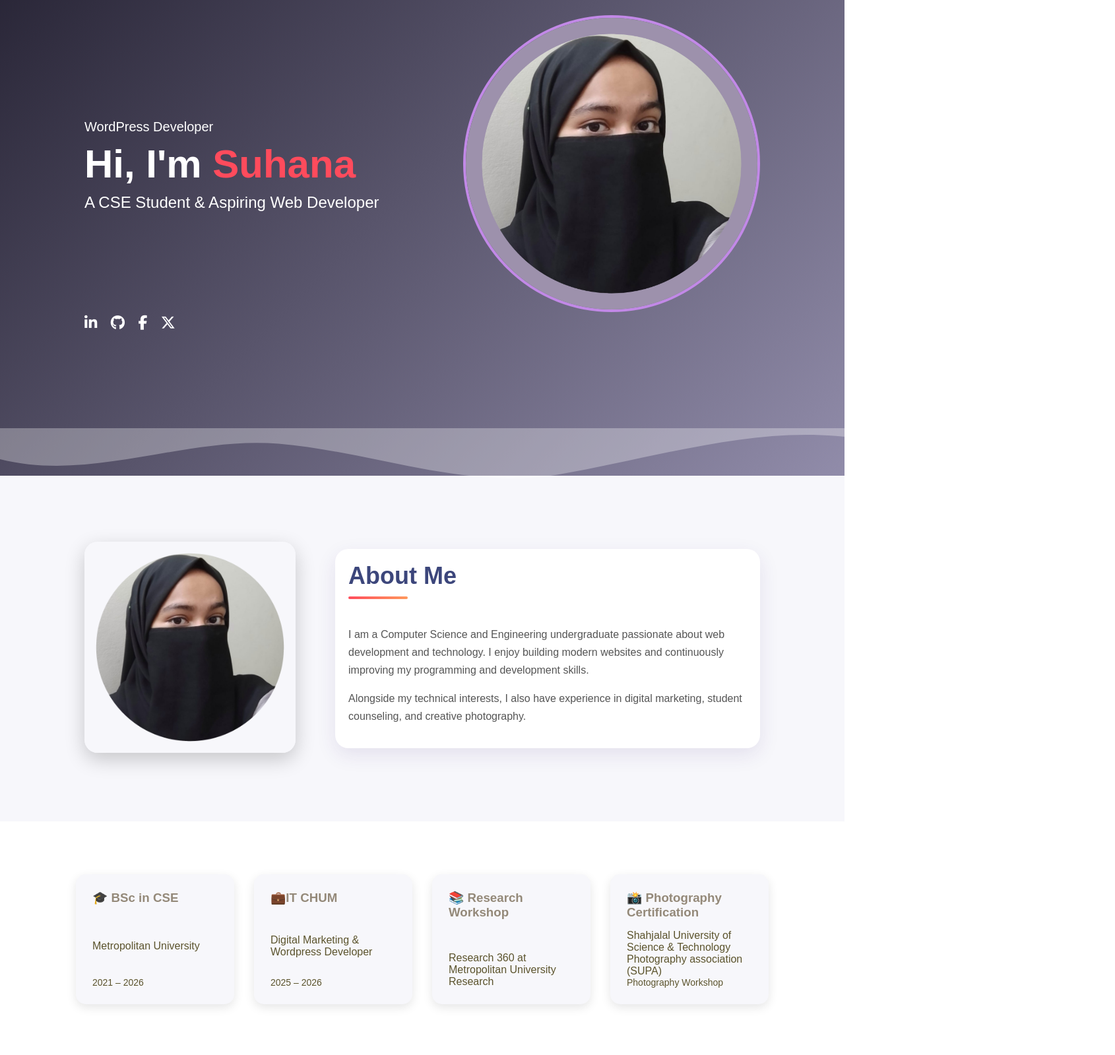
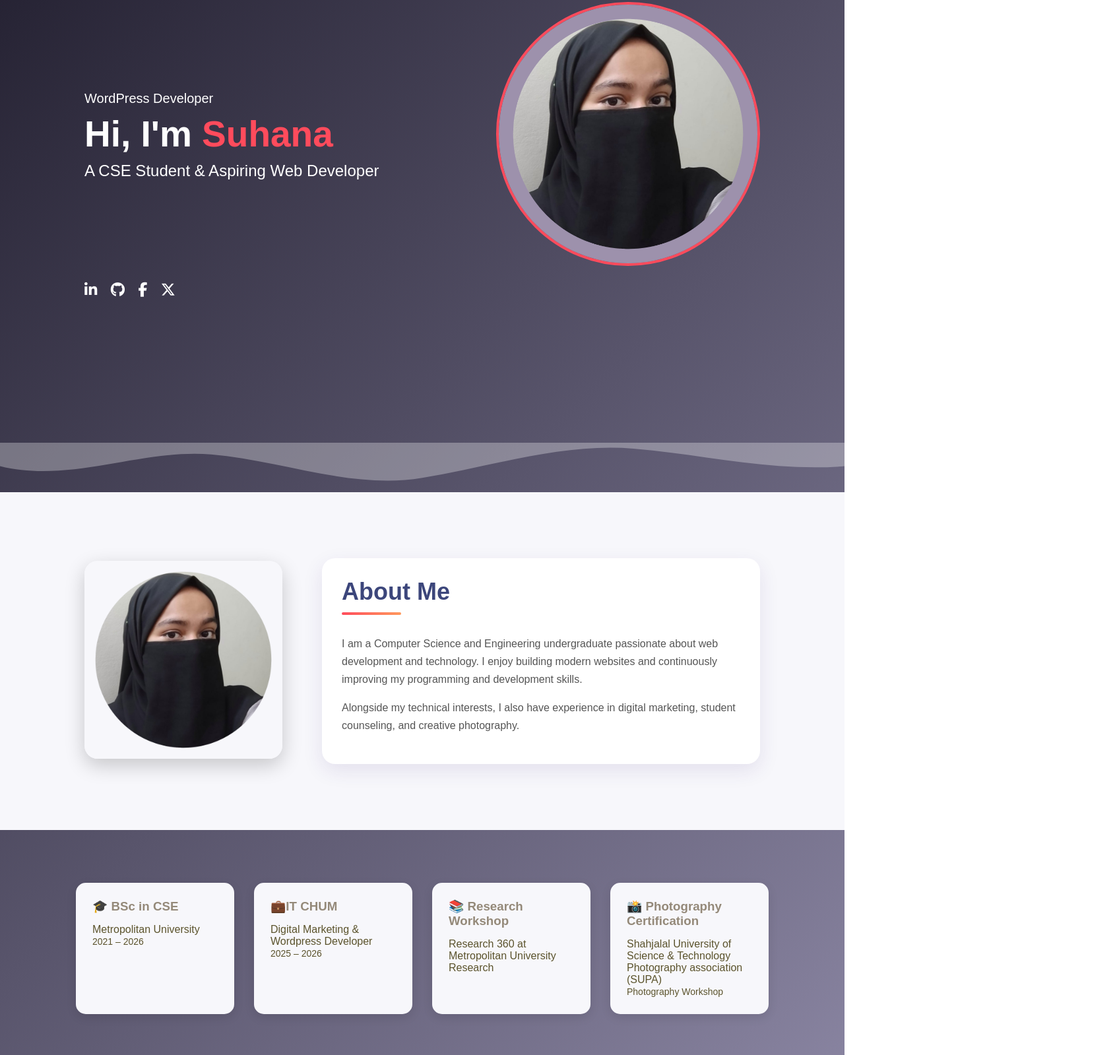
Before and after one commit to Suhananahar1/My_portfolio, a plain HTML site: page index.html in a window 1280 px wide. Shown: the part 217-1816 px from the top of the page at 66% size, 1690 px wide, since content can reach past the window. Drawn offline with Linux system fonts and the light colour scheme.

Commit message:
Update style.css

```diff
--- a/style.css
+++ b/style.css
@@ -4,49 +4,29 @@
   box-sizing:border-box;
   font-family: Arial, Helvetica, sans-serif;
 }
-html {
-  scroll-behavior: smooth;
+
+html{
+  scroll-behavior:smooth;
 }
+
 #header{
   width:100%;
-  height:120vh;
-background: linear-gradient(135deg,#1f1c2c,#928dab);
+  min-height:100vh;
+  background:linear-gradient(135deg,#1f1c2c,#928dab);
   color:white;
-  position:relative;
 }
 
 .container{
   padding:20px 10%;
 }
 
-.header-content{
-  display:flex;
-  justify-content:space-between;
-  align-items:center;
-  margin-top:100px;
-}
-
-.header-image img{
-  width: 450px;
-  height: 450px;
-  border-radius:50%;
-  object-fit:cover;
-  border:4px solid lab(65.45% 35.02 -39.47);
-}
-
 nav{
   display:flex;
   align-items:center;
   justify-content:space-between;
-}
-nav a{
-color:#ffffff;
-font-weight:500;
+  flex-wrap:wrap;
 }
 
-nav a:hover{
-color:#ff4d6d;
-}
 .logo{
   width:120px;
 }
@@ -63,11 +43,7 @@
   font-size:18px;
   position:relative;
 }
-<<<<<<< HEAD
 
-
-=======
->>>>>>> 8d606775238c014b5513208ace5a00a389acf149
 nav ul li a::after{
   content:'';
   width:0;
@@ -82,8 +58,13 @@
 nav ul li a:hover::after{
   width:100%;
 }
-.header-text{
-  margin-top:1px;
+
+.header-content{
+  display:flex;
+  justify-content:space-between;
+  align-items:center;
+  margin-top:80px;
+  gap:40px;
 }
 
 .header-text p{
@@ -91,7 +72,7 @@
 }
 
 .header-text h1{
-  font-size:60px;
+  font-size:55px;
   margin:10px 0;
 }
 
@@ -103,8 +84,16 @@
   font-weight:300;
 }
 
+.header-image img{
+  width:100%;
+  max-width:400px;
+  border-radius:50%;
+  object-fit:cover;
+  border:4px solid #ff4b5c;
+}
+
 .social-icons{
-margin-top:0px;
+  margin-top:20px;
 }
 
 .social-icons a{
@@ -119,18 +108,6 @@
 .social-icons a:hover{
   color:#ff4b5c;
   transform:translateY(-5px);
-}
-
-.wave-divider{
-  position:absolute;
-  bottom:0;
-  left:0;
-  width:110%;
-}
-
-.wave-divider svg{
-  width:120%;
-  display:block;
 }
 
 #about{
@@ -148,16 +125,17 @@
 }
 
 .about-image img{
-width:320px;
+  width:300px;
   border-radius:20px;
   box-shadow:0 10px 30px rgba(0,0,0,0.2);
 }
+
 .about-content{
   flex:1;
   background:white;
-padding:20px;
+  padding:30px;
   border-radius:20px;
-box-shadow:0 10px 30px rgba(57, 25, 119, 0.1);
+  box-shadow:0 10px 30px rgba(57,25,119,0.1);
 }
 
 .about-content h2{
@@ -177,13 +155,9 @@
   width:90px;
   height:4px;
   background:linear-gradient(135deg,#ff4b5c,#ff9a5c);
-margin-bottom:40px;
+  margin-bottom:30px;
   border-radius:3px;
 }
-.divider.center{
-margin:10px auto 20px;
-}
-
 #background{
   padding:90px 10%;
   text-align:center;
@@ -193,7 +167,6 @@
 .background-container{
   display:flex;
   justify-content:center;
-align-items:stretch;
   gap:30px;
   flex-wrap:wrap;
   max-width:1100px;
@@ -201,17 +174,12 @@
 }
 
 .edu-card{
-background:#ffffff;
-padding:30px;
-width:260px;
+  background:#f7f7fb;
+  padding:25px;
+  width:240px;
   border-radius:15px;
-box-shadow:0 5px 15px rgba(141, 133, 133, 0.1);
+  box-shadow:0 5px 15px rgba(0,0,0,0.1);
   transition:0.3s;
-
-display:flex;
-flex-direction:column;
-justify-content:space-between;
-min-height:180px;
 }
 
 .edu-card:hover{
@@ -220,22 +188,16 @@
 
 .edu-card h3{
   margin-bottom:15px;
-color:#948979
+  color:#948979;
 }
+
 .edu-card p{
-  color :#5B532C;
+  color:#5B532C;
 }
+
 .edu-card span{
   color:#5B532C;
   font-size:14px;
-}
-.edu-card{
-background:#f7f7fb;
-padding:25px;
-width:240px;
-border-radius:15px;
-box-shadow:0 5px 15px rgba(0,0,0,0.1);
-transition:0.3s;
 }
 
 footer{
@@ -255,16 +217,47 @@
   color:#aaa;
 }
 
-@media(max-width:768px){
+
+@media (max-width:768px){
+
+.container{
+  padding:20px;
+}
+
+nav{
+  flex-direction:column;
+  gap:15px;
+}
+
+nav ul li{
+  display:block;
+  margin:10px 0;
+}
+
+.header-content{
+  flex-direction:column;
+  text-align:center;
+}
+
+.header-text h1{
+  font-size:38px;
+}
+
+.header-image img{
+  max-width:260px;
+}
 
 .about-container{
   flex-direction:column;
   text-align:center;
 }
 
-.about-right{
-max-width:100%;
+.about-image img{
+  width:220px;
+}
 
+.background-container{
+  margin:40px auto;
 }
 
 }
```
Lines whose indentation alone changed are shown as unchanged.
